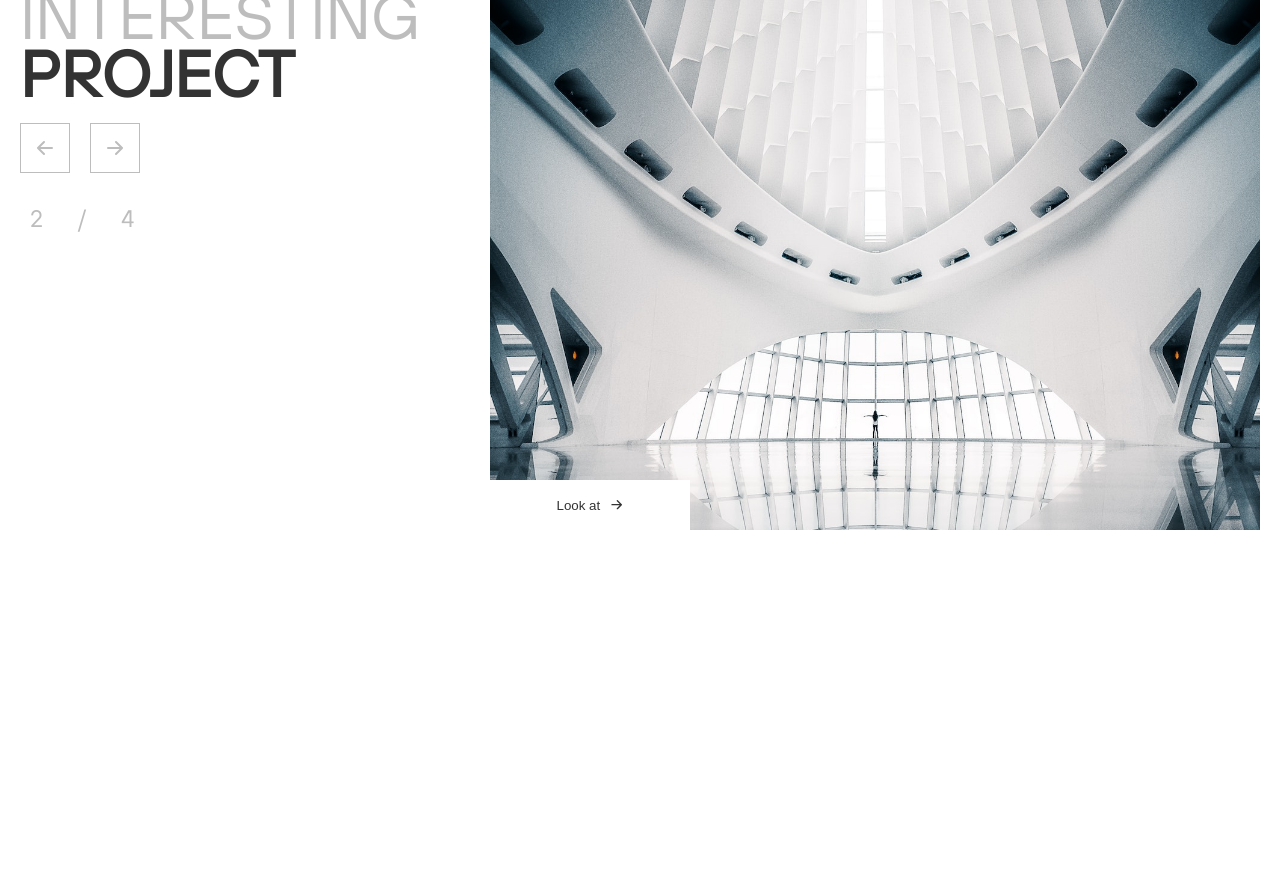
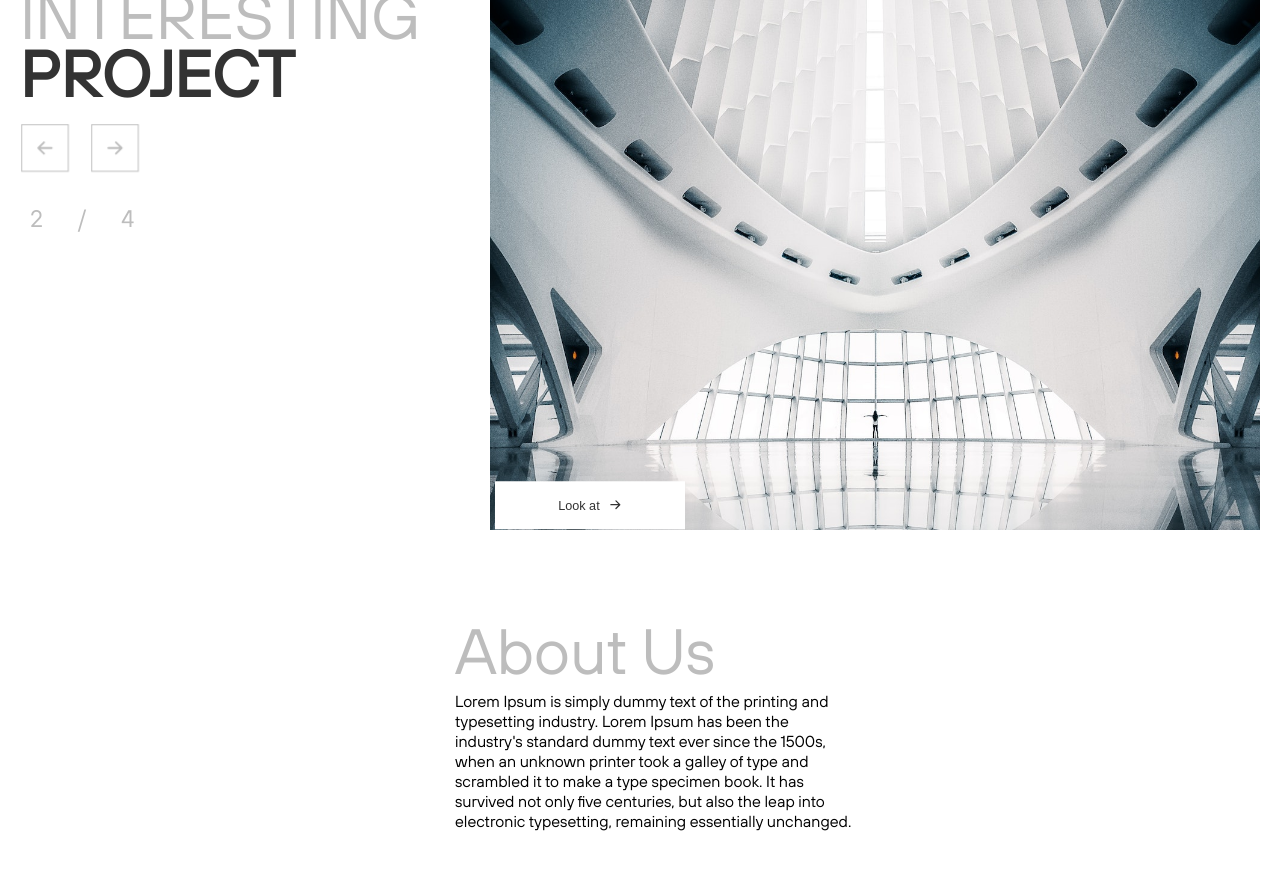
Before and after one commit to tsikatawill/architekt, a Next.js app: page / in a window 1280 px wide. Shown: the part 360-1230 px from the top of the page. Before the commit the page ends 890 px from the top, so only its background shows below. Built offline with nearby package versions, Linux system fonts and the light colour scheme.

Commit message:
:exclamation: pause work on about section

```diff
--- /dev/null
+++ b/components/About.jsx
@@ -0,0 +1,134 @@
+import { Container } from "./Container";
+import Image from "next/image";
+import { SectionHeader } from "./SectionHeader";
+import { sideSlide } from "../motions";
+import { styled } from "../stitches.config";
+
+export const About = () => {
+  return (
+    <section>
+      <Container>
+        <Inner>
+          <Leftee>
+            <Image
+              src="/images/about-3.jpg"
+              fill
+              sizes="(max-width: 768px) 100vw,
+              (max-width: 1200px) 50vw,
+              33vw"
+              alt="about-3.jpg"
+            />
+          </Leftee>
+          {/* <Left>
+            <LeftStack>
+              <ImageWrapper bigger>
+                <Image
+                  src="/images/about-1.jpg"
+                  fill
+                  alt="about-1.jpg"
+                  sizes="(max-width: 768px) 80vw,
+              (max-width: 1200px) 50vw,
+              33vw"
+                />
+              </ImageWrapper>
+              <ImageWrapper>
+                <Image src="/images/about-2.jpg" fill alt="about-2.jpg" />
+              </ImageWrapper>
+            </LeftStack>
+
+            <ImageWrapper biggest>
+              <Image src="/images/about-3.jpg" fill alt="about-3.jpg" />
+            </ImageWrapper>
+          </Left> */}
+
+          <Right>
+            <SectionHeader
+              variants={sideSlide()}
+              initial="initial"
+              whileInView="animate"
+            >
+              About us
+            </SectionHeader>
+            <p>
+              Lorem Ipsum is simply dummy text of the printing and typesetting
+              industry. Lorem Ipsum has been the industry{"'"}s standard dummy
+              text ever since the 1500s, when an unknown printer took a galley
+              of type and scrambled it to make a type specimen book. It has
+              survived not only five centuries, but also the leap into
+              electronic typesetting, remaining essentially unchanged.
+            </p>
+          </Right>
+        </Inner>
+      </Container>
+    </section>
+  );
+};
+
+const Inner = styled("div", {
+  display: "flex",
+  justifyContent: "center",
+  gap: "$5",
+  flexDirection: "column-reverse",
+
+  "@sm": {
+    flexDirection: "row",
+  },
+});
+
+const Left = styled("div", {
+  display: "flex",
+  alignItems: "center",
+  gap: "$5",
+  flexWrap: "wrap",
+  flexShrink: 0,
+  justifyContent: "center",
+
+  "@sm": {
+    justifyContent: "flex-start",
+  },
+});
+
+const LeftStack = styled("div", {
+  display: "flex",
+  flexDirection: "column",
+  alignItems: "center",
+  gap: "$5",
+});
+
+const ImageWrapper = styled("div", {
+  position: "relative",
+  width: 270,
+  height: 140,
+  background: "Tomato",
+
+  variants: {
+    bigger: {
+      true: {
+        height: 265,
+        background: "Dodgerblue",
+      },
+    },
+    biggest: {
+      true: {
+        height: 345,
+        background: "$primaryLight",
+      },
+    },
+  },
+});
+
+const Right = styled("div", {
+  maxWidth: 400,
+  py: "$5",
+  alignSelf: "center",
+
+  "@sm": {
+    alignSelf: "flex-start",
+  },
+});
+
+const Leftee = styled("div", {
+  position: "relative",
+  // width: 300,
+  height: 300,
+});
--- a/components/Hero/Carousel.jsx
+++ b/components/Hero/Carousel.jsx
@@ -111,19 +111,14 @@ export const Carousel = () => {
                   </NavigationDisplay>
                 </Left>
 
-                <ImageWrapper>
-                  <motion.div
+                <ImageBlock>
+                  <ImageWrapper
                     variants={scaleDown}
                     initial="initial"
                     whileInView="animate"
                   >
-                    <Image
-                      src={item.image}
-                      alt={item.title}
-                      width="770"
-                      height="830"
-                    />
-                  </motion.div>
+                    <Image src={item.image} alt={item.title} fill />
+                  </ImageWrapper>
 
                   <StyledButton
                     bg="white"
@@ -132,7 +127,7 @@ export const Carousel = () => {
                     Look at
                     <HiArrowRight />
                   </StyledButton>
-                </ImageWrapper>
+                </ImageBlock>
               </Inner>
             );
           }
@@ -143,11 +138,16 @@ export const Carousel = () => {
 };
 
 const Inner = styled("div", {
-  alignItems: "center",
+  alignItems: "flex-start",
   display: "flex",
-  flexWrap: "wrap",
   gap: "$5",
+  flexDirection: "column",
   justifyContent: "space-between",
+
+  "@sm": {
+    flexDirection: "row",
+    alignItems: "center",
+  },
 });
 
 const Left = styled("div", {
@@ -157,15 +157,26 @@ const Left = styled("div", {
   py: "$4",
 });
 
-const ImageWrapper = styled("div", {
+const ImageBlock = styled("div", {
   position: "relative",
   overflow: "hidden",
-  height: 830,
-  width: 770,
+  height: 400,
+  width: "100%",
+
+  "@sm": {
+    height: 830,
+    width: 770,
+  },
 
   "& img": {
     objectFit: "cover",
   },
+});
+
+const ImageWrapper = styled("div", {
+  position: "relative",
+  height: "100%",
+  width: "100%",
 });
 
 const StyledButton = styled(Button, {
@@ -179,7 +190,7 @@ const StyledButton = styled(Button, {
 });
 
 const Title = styled("h1", {
-  fontSize: "64px",
+  fontSize: "$6",
   lineHeight: 0.9,
 });
 
--- /dev/null
+++ b/components/SectionHeader.jsx
@@ -0,0 +1,9 @@
+import { motion } from "framer-motion";
+import { styled } from "../stitches.config";
+
+export const SectionHeader = styled(motion.h2, {
+  fontSize: "$6",
+  fontWeight: "$light",
+  color: "$primaryLight",
+  textTransform: "capitalize",
+});
--- a/pages/_app.js
+++ b/pages/_app.js
@@ -1,12 +1,33 @@
 import "../styles/globals.css";
 
+import { AnimatePresence, motion } from "framer-motion";
+
 import { Navbar } from "../components/Navbar";
+import { styled } from "../stitches.config";
+import { useRouter } from "next/router";
 
 export default function App({ Component, pageProps }) {
+  const router = useRouter();
   return (
     <>
       <Navbar />
-      <Component {...pageProps} />
+      <AnimatePresence mode="wait">
+        <Wrapper
+          key={router.route}
+          initial="initial"
+          animate="animate"
+          exit="exit"
+          variants={{
+            initial: { opacity: 0 },
+            animate: { opacity: 1 },
+            exit: { opacity: 0, transition: { duration: 0.5 } },
+          }}
+        >
+          <Component {...pageProps} />
+        </Wrapper>
+      </AnimatePresence>
     </>
   );
 }
+
+const Wrapper = styled(motion.div, {});
--- a/pages/index.js
+++ b/pages/index.js
@@ -1,3 +1,4 @@
+import { About } from "../components/About";
 import { Container } from "../components/Container";
 import Head from "next/head";
 import { Hero } from "../components/Hero";
@@ -14,6 +15,7 @@ export default function Home() {
 
       <header>
         <Hero />
+        <About />
       </header>
     </>
   );
--- a/styles/globals.css
+++ b/styles/globals.css
@@ -20,6 +20,6 @@ a {
 }
 
 section:not(:first-child) {
-  padding-top: 30px;
-  padding-bottom: 30px;
+  padding-top: 50px;
+  padding-bottom: 50px;
 }
```
